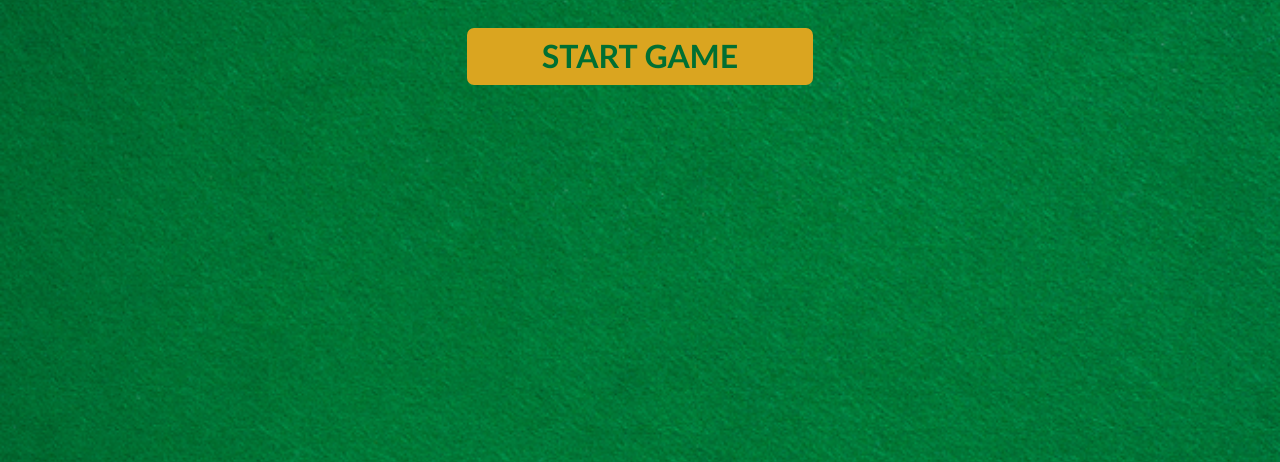
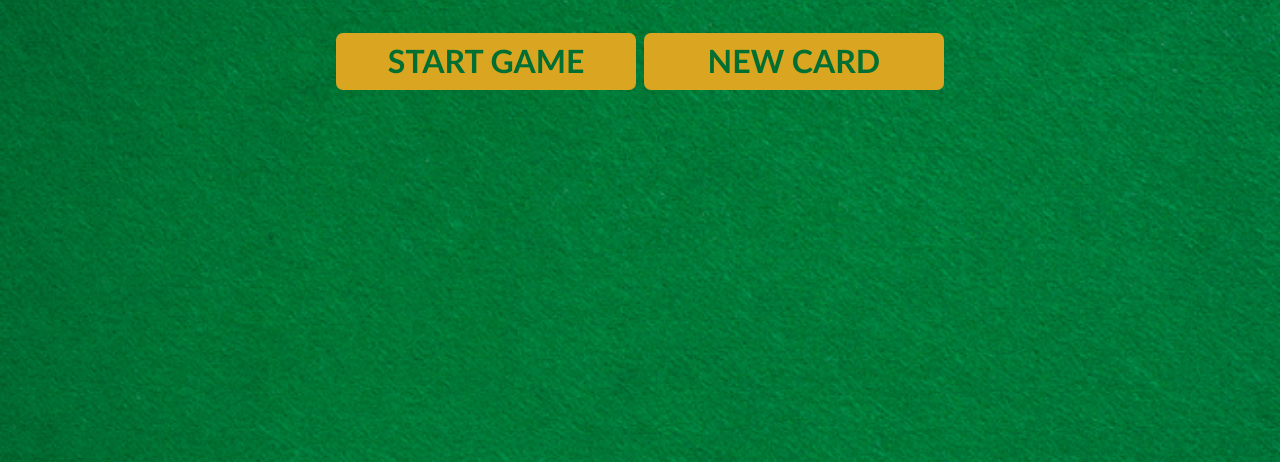
Before and after one commit to tomascarignano98/BlackjackGame, a plain HTML site: page index.html in a window 1280 px wide. Shown: the part 338-800 px from the top of the page. Drawn offline with Linux system fonts and the light colour scheme.

Commit message:
Add 'new card' button.

```diff
--- a/css/styles.css
+++ b/css/styles.css
@@ -28,5 +28,7 @@ button {
   border: 0;
   color: #016f32;
   font-weight: bold;
-  padding: 1rem 7.5rem;
+  margin: 0.5rem 0;
+  padding: 1rem 0;
+  width: 30rem;
 }
--- a/index.html
+++ b/index.html
@@ -13,6 +13,7 @@
     <p id="cards-el">Cards:</p>
     <p id="sum-el">Sum:</p>
     <button onclick="startGame()">START GAME</button>
+    <button onclick="newCard()">NEW CARD</button>
     <script src="index.js"></script>
   </body>
 </html>
--- a/index.js
+++ b/index.js
@@ -10,6 +10,10 @@ const sumEl = document.querySelector("#sum-el");
 const cardsEl = document.querySelector("#cards-el");
 
 function startGame() {
+  renderGame();
+}
+
+function renderGame() {
   sumEl.textContent = `Sum: ${sum}`;
   cardsEl.textContent = `Cards: ${firstCard} ${secondCard}`;
 
@@ -24,3 +28,10 @@ function startGame() {
   }
   messageEl.textContent = message;
 }
+
+function newCard() {
+  const card = 5;
+  sum += card;
+
+  renderGame();
+}
```
